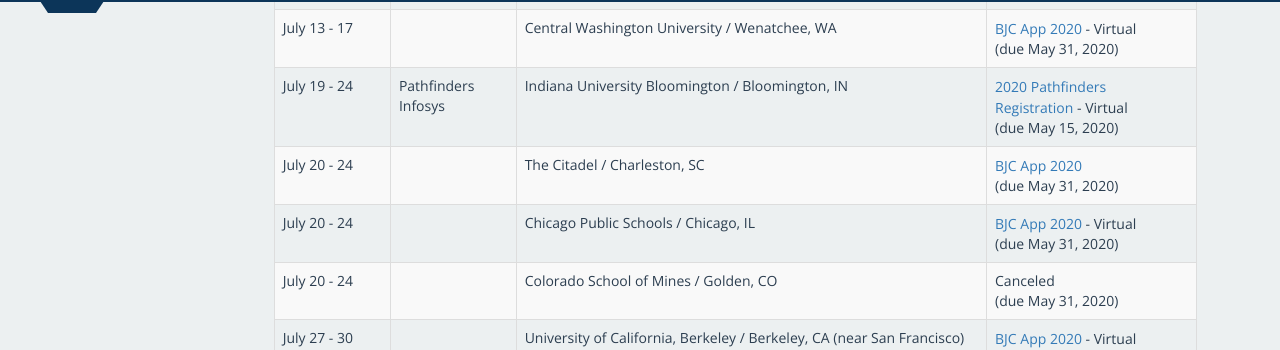
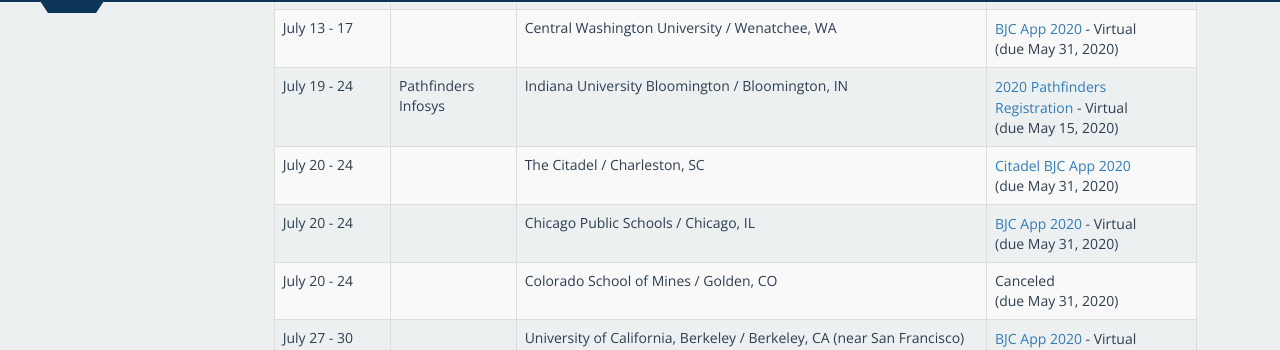
Before and after one commit to beautyjoy/beautyjoy.github.io, a Jekyll site: the page built from summer-pd/index.md, in a window 1280 px wide and 900 px high, scrolled down 909 px. Shown: the part 104-454 px from the top of the window. Built offline with Jekyll 4.4.1, drawn with Linux system fonts in a browser that asks for light colours.

Commit message:
updated app link for citadel

```diff
--- a/summer-pd/index.md
+++ b/summer-pd/index.md
@@ -115,7 +115,7 @@
     <td>July 20 - 24</td>
 	<td></td>
     <td>The Citadel / Charleston, SC</td>
-	<td><a href="https://bjc.link/pdapp20">BJC App 2020</a>
+	<td><a href="http://bit.ly/CSPDweek2020">Citadel BJC App 2020</a>
 	<br>(due May 31, 2020)</td>
   </tr>
   <tr>
```
